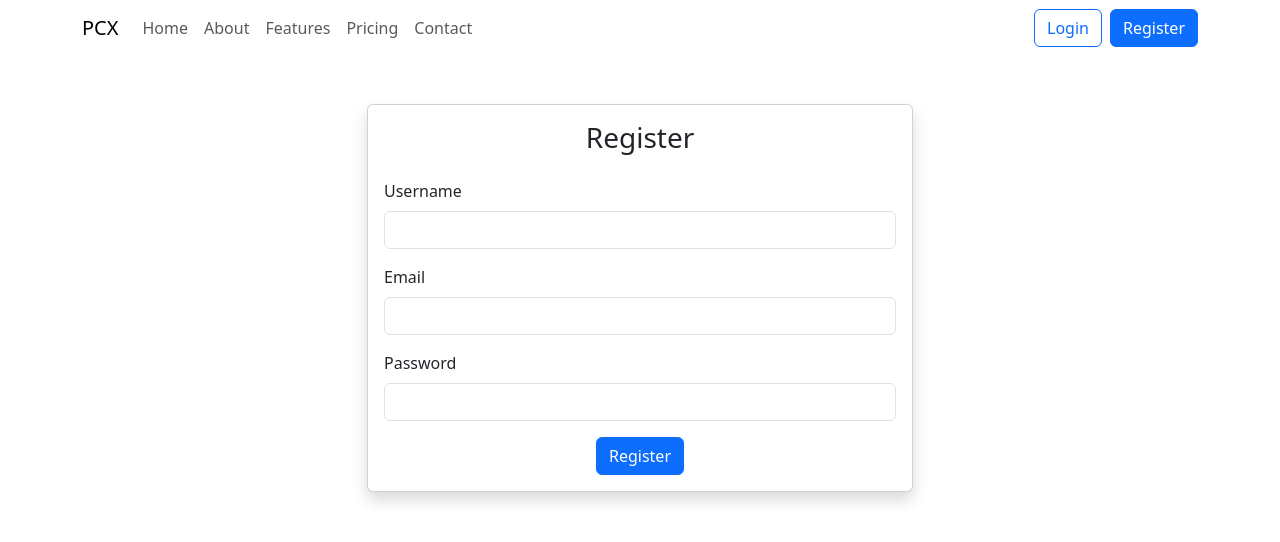
After one commit to jurgenzenuni/pcx-sass-main, a Django app: page /register/ in a window 1280 px wide. The commit adds this page. Shown: the top 542 px of the page. Run offline with Django 5.2, Linux system fonts and the light colour scheme.

Commit message:
added manual auth, login. reg. logout. in navbar

```diff
--- a/src/app/templates/base.html
+++ b/src/app/templates/base.html
@@ -29,11 +29,114 @@
 
     {% endblock content %}
 
+    <!-- Login Modal -->
+    <div class="modal fade" id="loginModal" tabindex="-1" aria-labelledby="loginModalLabel" aria-hidden="true">
+        <div class="modal-dialog modal-dialog-centered">
+            <div class="modal-content">
+                <div class="modal-header">
+                    <h5 class="modal-title" id="loginModalLabel">Login</h5>
+                    <button type="button" class="btn-close" data-bs-dismiss="modal" aria-label="Close"></button>
+                </div>
+                <div class="modal-body">
+                    <form method="POST" action="{% url 'login' %}">
+                        {% csrf_token %}
+                        <div class="mb-3">
+                            <label for="username" class="form-label">Username</label>
+                            <input type="text" class="form-control" id="username" name="username" required>
+                        </div>
+                        <div class="mb-3">
+                            <label for="password" class="form-label">Password</label>
+                            <input type="password" class="form-control" id="password" name="password" required>
+                        </div>
+                        <div class="text-center">
+                            <button type="submit" class="btn btn-primary">Login</button>
+                        </div>
+                    </form>
+                </div>
+            </div>
+        </div>
+    </div>
+
+    <!-- Register Modal -->
+    <div class="modal fade" id="registerModal" tabindex="-1" aria-labelledby="registerModalLabel" aria-hidden="true">
+        <div class="modal-dialog modal-dialog-centered">
+            <div class="modal-content">
+                <div class="modal-header">
+                    <h5 class="modal-title" id="registerModalLabel">Register</h5>
+                    <button type="button" class="btn-close" data-bs-dismiss="modal" aria-label="Close"></button>
+                </div>
+                <div class="modal-body">
+                    <form method="POST" action="{% url 'register' %}">
+                        {% csrf_token %}
+                        <div class="mb-3">
+                            <label for="username" class="form-label">Username</label>
+                            <input type="text" class="form-control" id="username" name="username" required>
+                        </div>
+                        <div class="mb-3">
+                            <label for="email" class="form-label">Email</label>
+                            <input type="email" class="form-control" id="email" name="email" required>
+                        </div>
+                        <div class="mb-3">
+                            <label for="password" class="form-label">Password</label>
+                            <input type="password" class="form-control" id="password" name="password" required>
+                        </div>
+                        <div class="text-center">
+                            <button type="submit" class="btn btn-primary">Register</button>
+                        </div>
+                    </form>
+                </div>
+            </div>
+        </div>
+    </div>
+
     <!-- Bootstrap JS -->
     <script src="https://cdn.jsdelivr.net/npm/bootstrap@5.3.0/dist/js/bootstrap.bundle.min.js"
         integrity="sha384-geWF76RCwLtnZ8qwWowPQNguL3RmwHVBC9FhGdlKrxdiJJigb/j/68SIy3Te4Bkz"
         crossorigin="anonymous"></script>
 
+    <!-- Add this before the closing </body> tag, after Bootstrap JS -->
+    <script>
+        // Login form handler
+        document.querySelector('#loginModal form').addEventListener('submit', function (e) {
+            e.preventDefault();
+            fetch(this.action, {
+                method: 'POST',
+                body: new FormData(this),
+                headers: {
+                    'X-CSRFToken': this.querySelector('[name=csrfmiddlewaretoken]').value
+                }
+            })
+                .then(response => response.json())
+                .then(data => {
+                    if (data.success) {
+                        window.location.href = '/';
+                    } else {
+                        alert(data.message);
+                    }
+                });
+        });
+
+        // Register form handler
+        document.querySelector('#registerModal form').addEventListener('submit', function (e) {
+            e.preventDefault();
+            fetch(this.action, {
+                method: 'POST',
+                body: new FormData(this),
+                headers: {
+                    'X-CSRFToken': this.querySelector('[name=csrfmiddlewaretoken]').value
+                }
+            })
+                .then(response => response.json())
+                .then(data => {
+                    if (data.success) {
+                        window.location.href = '/login';  // Redirect to login
+                    } else {
+                        alert(data.message);
+                    }
+                });
+        });
+    </script>
+
 </body>
 
 </html>
--- a/src/app/templates/navbar.html
+++ b/src/app/templates/navbar.html
@@ -6,7 +6,7 @@
             <span class="navbar-toggler-icon"></span>
         </button>
         <div class="collapse navbar-collapse" id="navbarNav">
-            <ul class="navbar-nav ms-auto">
+            <ul class="navbar-nav me-auto">
                 <li class="nav-item">
                     <a class="nav-link {% if request.path == '/' %}active{% endif %}" href="{% url 'home' %}">Home</a>
                 </li>
@@ -22,9 +22,26 @@
                 </li>
                 <li class="nav-item">
                     <a class="nav-link {% if request.path == '/contact/' %}active{% endif %}"
-                    href="{% url 'contact' %}">Contact</a>
+                        href="{% url 'contact' %}">Contact</a>
                 </li>
             </ul>
+
+            <!-- Auth Section -->
+            <div class="navbar-nav">
+                {% if user.is_authenticated %}
+                <span class="nav-item navbar-text me-3">
+                    Welcome, {{ user.username }}!
+                </span>
+                <form class="nav-item" method="POST" action="{% url 'logout' %}">
+                    {% csrf_token %}
+                    <button type="submit" class="btn btn-outline-danger">Logout</button>
+                </form>
+                {% else %}
+                <button class="btn btn-outline-primary me-2" data-bs-toggle="modal"
+                    data-bs-target="#loginModal">Login</button>
+                <button class="btn btn-primary" data-bs-toggle="modal" data-bs-target="#registerModal">Register</button>
+                {% endif %}
+            </div>
         </div>
     </div>
 </nav>
--- /dev/null
+++ b/src/app/templates/register.html
@@ -0,0 +1,45 @@
+{% extends "base.html" %}
+
+{% block head_title %}Register{% endblock head_title %}
+
+{% block content %}
+<div class="container py-5">
+    <div class="row">
+        <div class="col-lg-6 mx-auto">
+            <!-- Add this messages section -->
+            {% if messages %}
+            {% for message in messages %}
+            <div class="alert alert-danger alert-dismissible fade show" role="alert">
+                {{ message }}
+                <button type="button" class="btn-close" data-bs-dismiss="alert" aria-label="Close"></button>
+            </div>
+            {% endfor %}
+            {% endif %}
+
+            <div class="card shadow">
+                <div class="card-body">
+                    <h3 class="card-title text-center mb-4">Register</h3>
+                    <form method="POST">
+                        {% csrf_token %}
+                        <div class="mb-3">
+                            <label for="username" class="form-label">Username</label>
+                            <input type="text" class="form-control" id="username" name="username" required>
+                        </div>
+                        <div class="mb-3">
+                            <label for="email" class="form-label">Email</label>
+                            <input type="email" class="form-control" id="email" name="email" required>
+                        </div>
+                        <div class="mb-3">
+                            <label for="password" class="form-label">Password</label>
+                            <input type="password" class="form-control" id="password" name="password" required>
+                        </div>
+                        <div class="text-center">
+                            <button type="submit" class="btn btn-primary">Register</button>
+                        </div>
+                    </form>
+                </div>
+            </div>
+        </div>
+    </div>
+</div>
+{% endblock content %}
--- a/src/app/urls.py
+++ b/src/app/urls.py
@@ -1,6 +1,6 @@
 from django.contrib import admin
 from django.urls import path
-from .views import home, about, submit_contact, contact
+from .views import home, about, submit_contact, contact, login_view, register_view, logout_view
 
 urlpatterns = [
     path('admin/', admin.site.urls),
@@ -8,4 +8,7 @@ urlpatterns = [
     path('about/', about, name='about'),
     path('contact/', contact, name='contact'),
     path('submit-contact/', submit_contact, name='submit_contact'),
+    path('login/', login_view, name='login'),
+    path('register/', register_view, name='register'),
+    path('logout/', logout_view, name='logout'),
 ]
--- a/src/app/views.py
+++ b/src/app/views.py
@@ -2,8 +2,12 @@ import os
 from django.shortcuts import render, redirect
 from .models import Contact
 from django.contrib import messages
+from django.contrib.auth import authenticate, login, logout
+from django.contrib.auth.models import User
+from django.http import JsonResponse
 
 def home(request):
+    print(request.user)
     return render(request, 'home.html')
 
 def about(request):
@@ -31,3 +35,48 @@ def submit_contact(request):
         )
         messages.success(request, 'Thank you for your message!')
         return redirect('contact')
+
+
+def login_view(request):
+    if request.method == 'POST':
+        username = request.POST.get('username')
+        password = request.POST.get('password')
+        user = authenticate(request, username=username, password=password)
+        if user is not None:
+            login(request, user)
+            return JsonResponse({'success': True})
+        else:
+            return JsonResponse({
+                'success': False,
+                'message': 'Invalid username or password'
+            })
+    return redirect('home')
+
+def register_view(request):
+    if request.method == 'POST':
+        username = request.POST.get('username')
+        email = request.POST.get('email')
+        password = request.POST.get('password')
+
+        if User.objects.filter(username=username).exists():
+            return JsonResponse({
+                'success': False,
+                'message': 'Username already exists'
+            })
+        if User.objects.filter(email=email).exists():
+            return JsonResponse({
+                'success': False,
+                'message': 'Email already exists'
+            })
+
+        user = User.objects.create_user(username=username, email=email, password=password)
+        return JsonResponse({
+            'success': True,
+            'message': 'Registration successful! Please login.'
+        })
+    return render(request, 'register.html', {})
+
+def logout_view(request):
+    logout(request)
+    messages.success(request, 'You have been logged out successfully.')
+    return redirect('home')
```
Also changed, not shown: src/app/settings.py (+21 -0 lines), src/app/static/home.css (+9 -0 lines), src/app/templates/login.html (added, +40 -0 lines), src/app/templates/welc-user-msg.html (added, +16 -0 lines).
